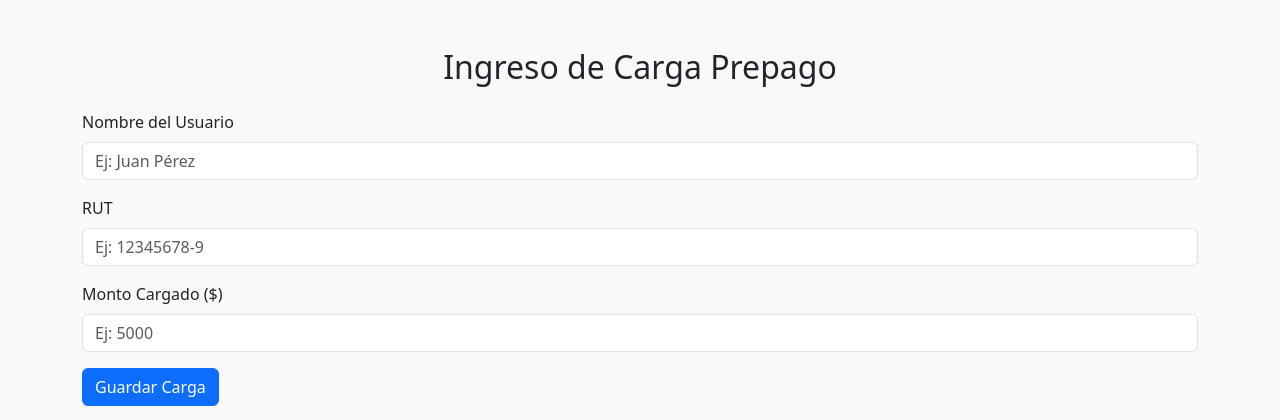
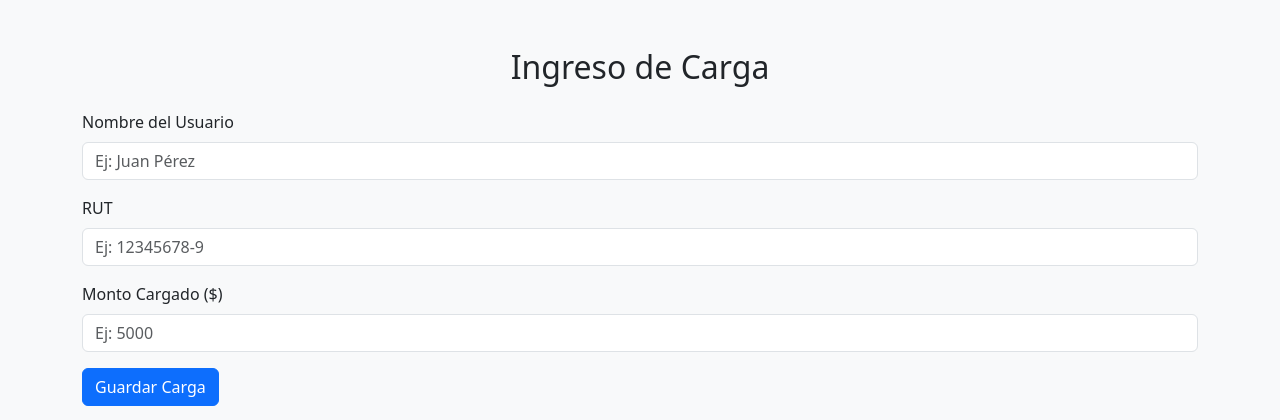
Before and after one commit to cybernovala/prepago, a Flask app: template templates/menu_admin.html in a window 1280 px wide. Shown: the top 420 px of the page. Run offline with Flask 3, Linux system fonts and the light colour scheme; the template is opened without the code that fills it, so the values that code supplies are empty.

Commit message:
Update menu_admin.html

```diff
--- a/templates/menu_admin.html
+++ b/templates/menu_admin.html
@@ -8,7 +8,7 @@
 </head>
 <body class="bg-light">
   <div class="container mt-5">
-    <h2 class="mb-4 text-center">Ingreso de Carga Prepago</h2>
+    <h2 class="mb-4 text-center">Ingreso de Carga </h2>
     <form>
       <div class="mb-3">
         <label for="nombre" class="form-label">Nombre del Usuario</label>
```
